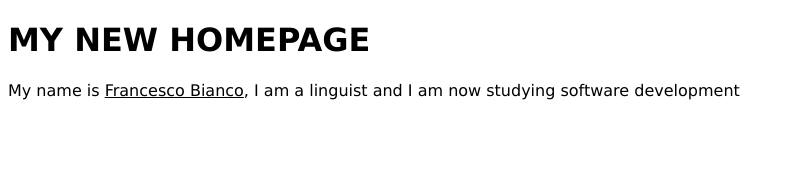
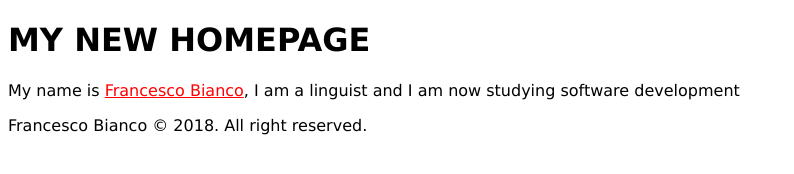
Before and after one commit to biancof/exercise_7_6_2018, a plain HTML site: page index.html in a window 1280 px wide. In both pictures the pointer is over the link "Francesco Bianco". Shown: the whole page, without its empty margins (0-794 px from the left). Drawn offline with Linux system fonts and the light colour scheme.

Commit message:
Some feature added to .css + copyright added to html file

```diff
--- a/index.html
+++ b/index.html
@@ -7,7 +7,8 @@
   </head>
 
   <body>
-      <p><h1>MY NEW HOMEPAGE</h1></p>
-      <p>My name is <a href="http://www.francescobianco.net">Francesco Bianco</a>, I am a linguist and I am now studying software development</p>
+    <p><h1>MY NEW HOMEPAGE</h1></p>
+    <p>My name is <a href="http://www.francescobianco.net">Francesco Bianco</a>, I am a linguist and I am now studying software development</p>
+    <p>Francesco Bianco © 2018. All right reserved.</p>
   </body>
 </html>
--- a/stylesheet.css
+++ b/stylesheet.css
@@ -1,4 +1,4 @@
 A:link, A:visited { text-decoration: none; color: black }
-A:hover { text-decoration: underline; }
+A:hover { text-decoration: underline; color: red}
 hr           { color: #FF0000; margin-top:5; margin-bottom:5 }
 body         { font-family: Verdana; font-size: 10 pt }
```
